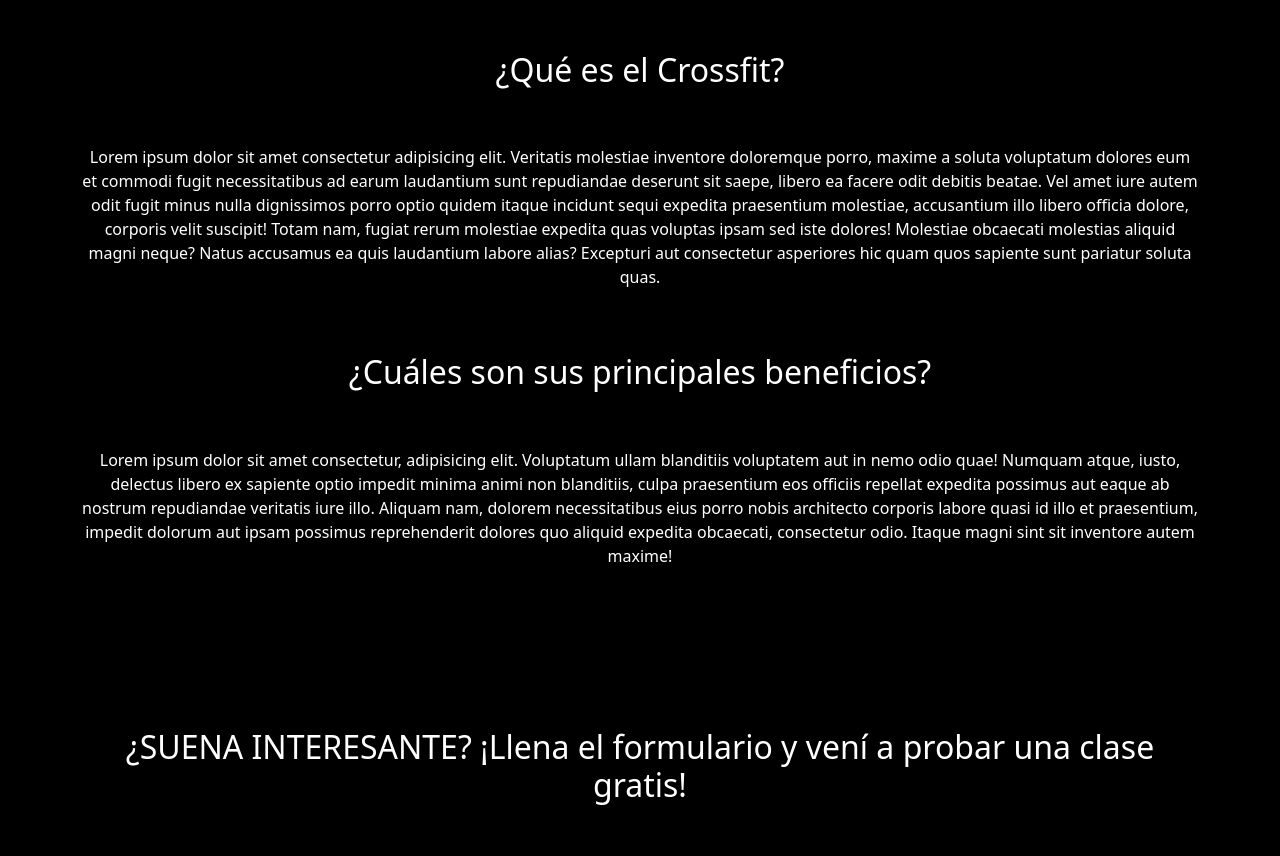
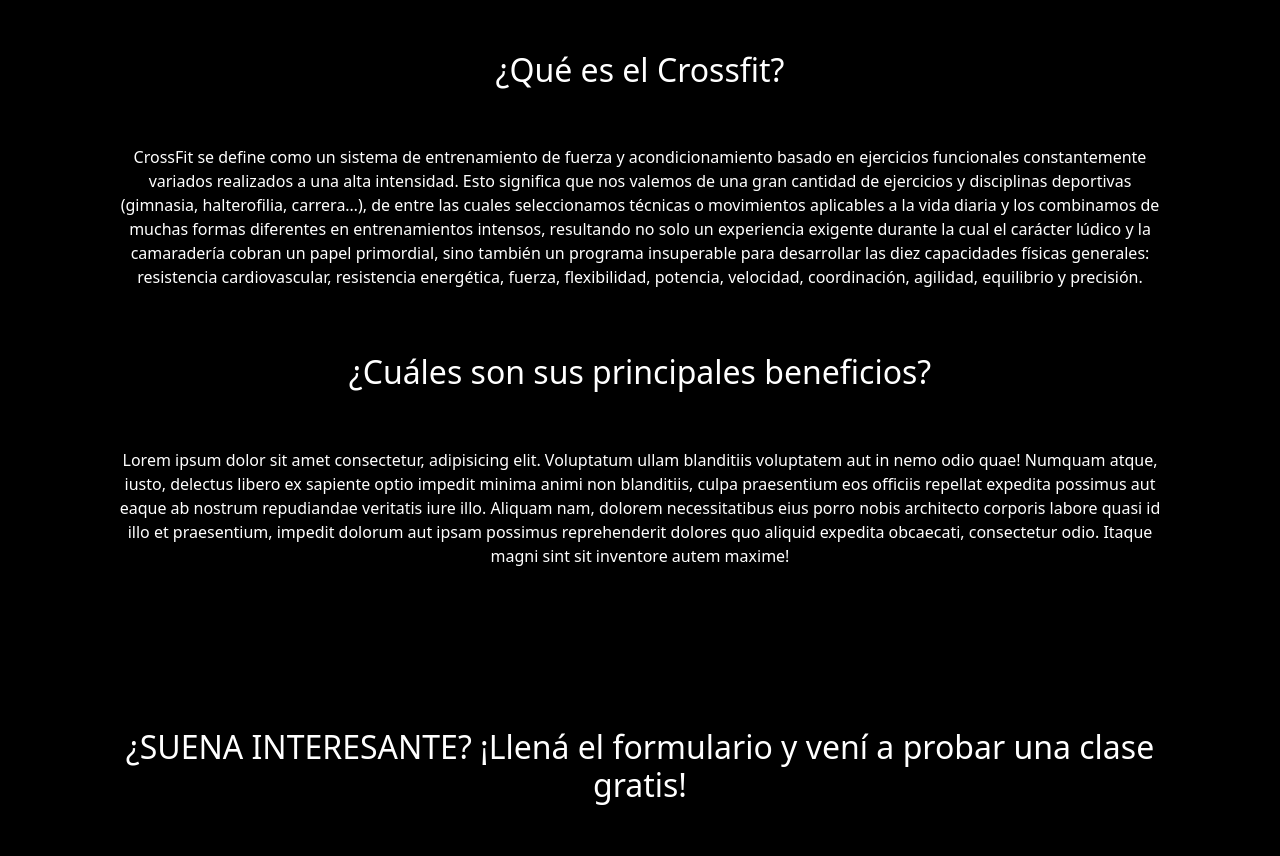
Before and after one commit to LucasCiminelli/PreEntrega3-Ciminelli, a website: page pages/crossfit.html in a window 1280 px wide. Shown: the part 941-1797 px from the top of the page. Drawn offline with nearby package versions, Linux system fonts and the light colour scheme; grey boxes are pictures that could not be loaded.

Commit message:
información crossfit

```diff
--- a/pages/crossfit.html
+++ b/pages/crossfit.html
@@ -60,15 +60,15 @@
           <div class="collapse navbar-collapse" id="navbarNav">
             <ul class="navbar-nav ms-auto">
               <li class="nav-item px-2">
-                <a
-                  class="nav-link"
-                  href="../index.html"
-                  >Home</a
-                >
+                <a class="nav-link" href="../index.html">Home</a>
               </li>
               <li class="nav-item px-2">
-                <a class="nav-link active  bg-white text-black"
-                aria-current="page" href="actividades.html">Actividades</a>
+                <a
+                  class="nav-link active bg-white text-black"
+                  aria-current="page"
+                  href="actividades.html"
+                  >Actividades</a
+                >
               </li>
               <li class="nav-item px-2">
                 <a class="nav-link" href="staff.html">Nuestro equipo</a>
@@ -98,21 +98,23 @@
         class="container d-flex justify-content-center align-items-center text-white py-5"
       >
         <div class="row text-center">
-          <div class="col-xs-12">
+          <div class="col-xs-12 px-5">
             <h2 class="py-5">¿Qué es el Crossfit?</h2>
             <p>
-              Lorem ipsum dolor sit amet consectetur adipisicing elit. Veritatis
-              molestiae inventore doloremque porro, maxime a soluta voluptatum
-              dolores eum et commodi fugit necessitatibus ad earum laudantium
-              sunt repudiandae deserunt sit saepe, libero ea facere odit debitis
-              beatae. Vel amet iure autem odit fugit minus nulla dignissimos
-              porro optio quidem itaque incidunt sequi expedita praesentium
-              molestiae, accusantium illo libero officia dolore, corporis velit
-              suscipit! Totam nam, fugiat rerum molestiae expedita quas voluptas
-              ipsam sed iste dolores! Molestiae obcaecati molestias aliquid
-              magni neque? Natus accusamus ea quis laudantium labore alias?
-              Excepturi aut consectetur asperiores hic quam quos sapiente sunt
-              pariatur soluta quas.
+              CrossFit se define como un sistema de entrenamiento de fuerza y
+              acondicionamiento basado en ejercicios funcionales constantemente
+              variados realizados a una alta intensidad. Esto significa que nos
+              valemos de una gran cantidad de ejercicios y disciplinas
+              deportivas (gimnasia, halterofilia, carrera…), de entre las cuales
+              seleccionamos técnicas o movimientos aplicables a la vida diaria y
+              los combinamos de muchas formas diferentes en entrenamientos
+              intensos, resultando no solo un experiencia exigente durante la
+              cual el carácter lúdico y la camaradería cobran un papel
+              primordial, sino también un programa insuperable para desarrollar
+              las diez capacidades físicas generales: resistencia
+              cardiovascular, resistencia energética, fuerza, flexibilidad,
+              potencia, velocidad, coordinación, agilidad, equilibrio y
+              precisión.
             </p>
 
             <h2 class="py-5">¿Cuáles son sus principales beneficios?</h2>
@@ -135,27 +137,17 @@
         <!-- Formulario crossfit -->
         <div class="interesante-crosfit row text-center text-white py-5">
           <h2 class="py-5">
-            ¿SUENA INTERESANTE? ¡Llena el formulario y vení a probar una clase
+            ¿SUENA INTERESANTE? ¡Llená el formulario y vení a probar una clase
             gratis!
           </h2>
           <div class="formulario-contacto col-xs-12 px-4 pb-5">
             <div class="mb-5 mt-3">
               <label for="formGroupnameinput" class="form-label">Nombre</label>
-              <input
-                type="text"
-                class="form-control"
-                id="formGroupnameinput"
-
-              />
+              <input type="text" class="form-control" id="formGroupnameinput" />
             </div>
             <div class="mb-5">
               <label for="formGroupapellido" class="form-label">Apellido</label>
-              <input
-                type="text"
-                class="form-control"
-                id="formGroupapellido"
-
-              />
+              <input type="text" class="form-control" id="formGroupapellido" />
             </div>
             <div class="mb-5">
               <label for="formGroupemailinput" class="form-label">Email</label>
@@ -163,7 +155,6 @@
                 type="text"
                 class="form-control"
                 id="formGroupemailinput"
-
               />
             </div>
             <div class="mb-4">
@@ -204,7 +195,9 @@
           >
             <ul class="px-0 my-0 py-4">
               <li><a href="">COMPETE</a></li>
-              <li><a href="actividades.html#mas-servicios">MAS SERVICIOS</a></li>
+              <li>
+                <a href="actividades.html#mas-servicios">MAS SERVICIOS</a>
+              </li>
               <li><a href="">PERSONALIZADOS</a></li>
               <li><a href="">G.D.A</a></li>
               <li><a href="">FAQ</a></li>
```
